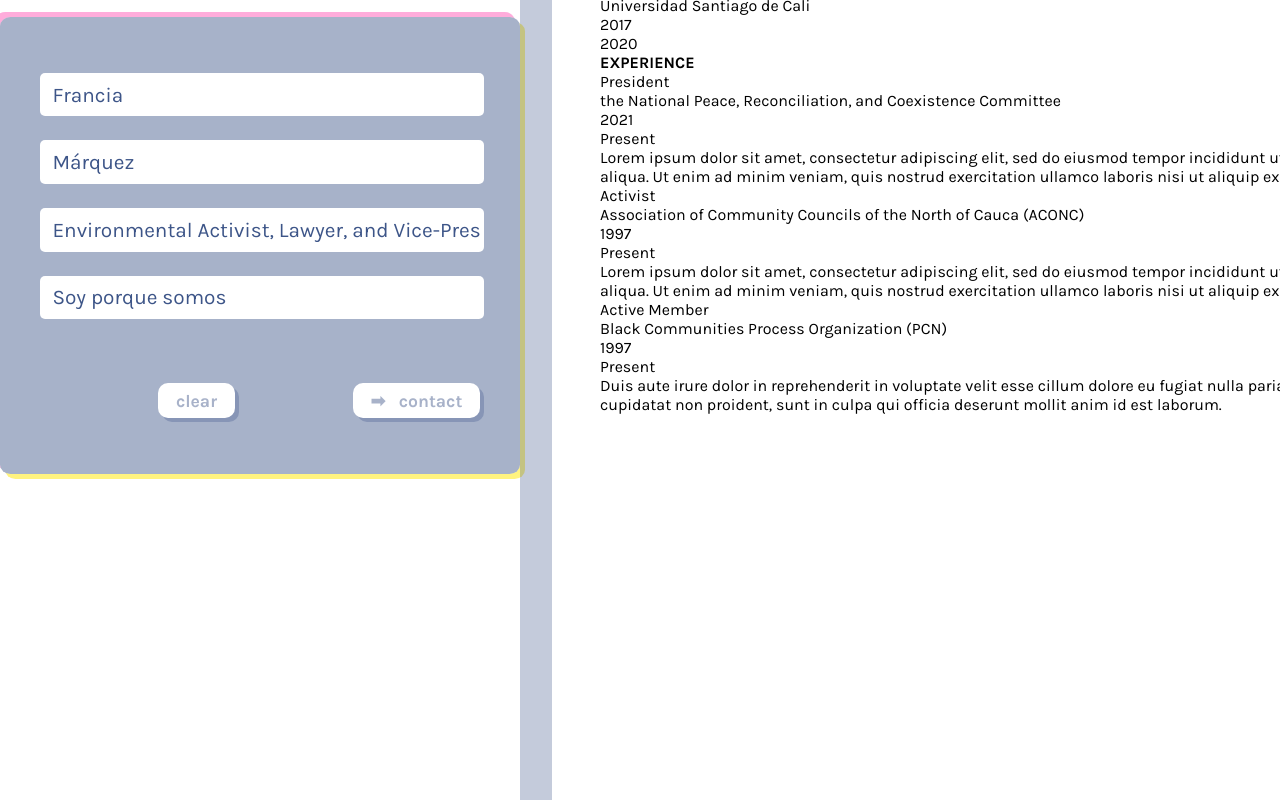
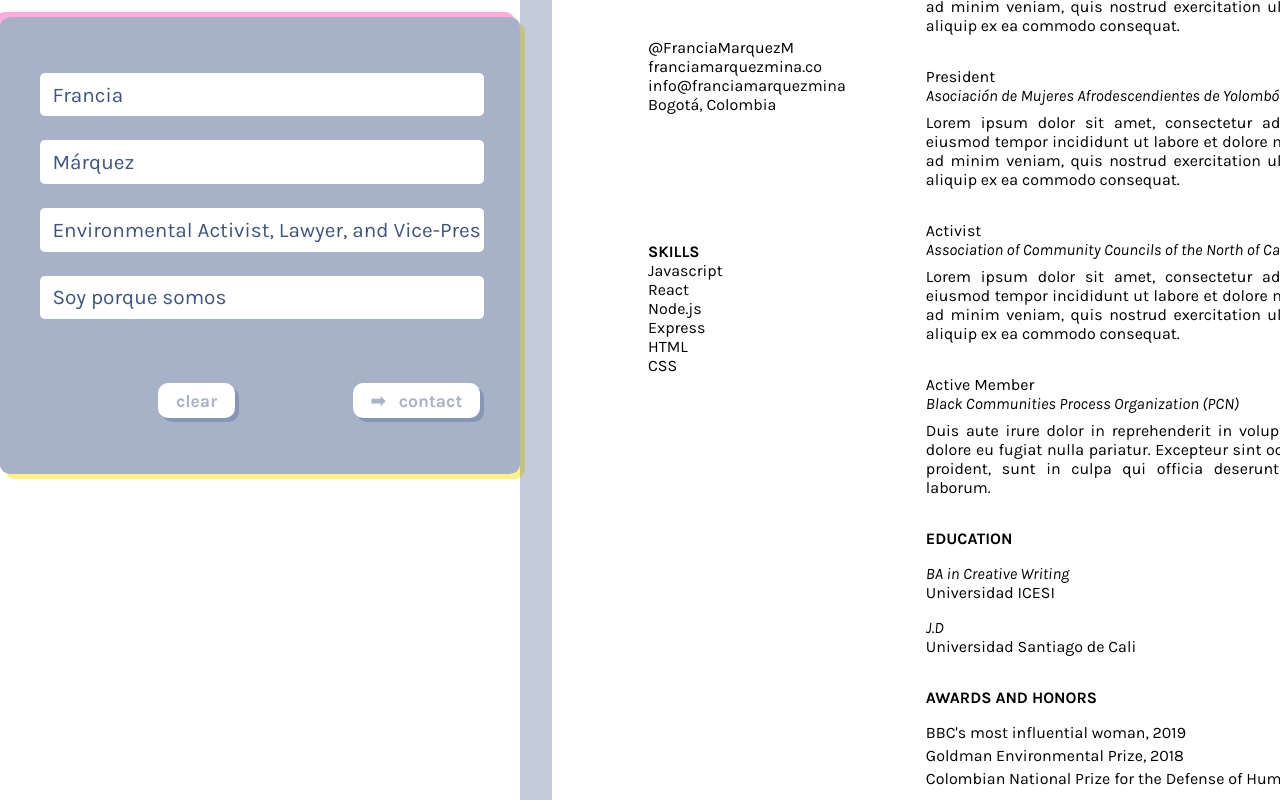
Before and after one commit to xewar/cv-builder, a React (Create React App) app: page / in a window 1280 px wide. Both pictures are taken after a click on the button "auto-fill". Shown: the part 434-1234 px from the top of the page. Built offline with nearby package versions, Linux system fonts and the light colour scheme.

Commit message:
initial CV formatting

```diff
--- a/src/components/Editor.js
+++ b/src/components/Editor.js
@@ -3,6 +3,7 @@
 import Personal from './Personal';
 import Contact from './Contact';
 import Skills from './Skills';
+import Honors from './Honors';
 import Education from './Education';
 import Work from './Work';
 import uniqid from 'uniqid';
@@ -51,6 +52,23 @@
           skill: '',
         },
       ],
+      honorsObj: [
+        {
+          id: uniqid(),
+          honor: '',
+          year: '',
+        },
+        {
+          id: uniqid(),
+          honor: '',
+          year: '',
+        },
+        {
+          id: uniqid(),
+          honor: '',
+          year: '',
+        },
+      ],
       degreesObj: [
         {
           id: uniqid(),
@@ -70,7 +88,14 @@
           description: '',
         },
       ],
-      formElements: ['personal', 'contact', 'skills', 'education', 'work'],
+      formElements: [
+        'personal',
+        'contact',
+        'skills',
+        'education',
+        'work',
+        'honors',
+      ],
       currentForm: 'personal',
       nextForm: 'contact',
       prevForm: '',
@@ -95,6 +120,8 @@
       obj = this.state.jobsObj;
     } else if (type === 'skillsDiv') {
       obj = this.state.skillsObj;
+    } else if (type === 'honorsDiv') {
+      obj = this.state.honorsObj;
     } else {
       obj = this.state.degreesObj;
     }
@@ -115,6 +142,7 @@
   addNew(event) {
     event.preventDefault();
     let type = event.target.textContent;
+    console.log('here', type);
     let obj; //
     let newInstance; //new instance of the object
     if (type === '+ Add More') {
@@ -136,6 +164,13 @@
         end: '',
         description: '',
       };
+    } else if (type === '+ Add Award') {
+      obj = this.state.honorsObj;
+      newInstance = {
+        id: uniqid(),
+        year: '',
+        honor: '',
+      };
     } else {
       obj = this.state.skillsObj;
       newInstance = {
@@ -155,7 +190,7 @@
     //get the id of the specific job or degree to delete
     let id = event.target.parentNode.parentNode.parentNode.parentNode.id;
     let newInstance;
-    if (type === 'degree') {
+    if (type === 'degree' || type === 'degreesDiv') {
       obj = this.state.degreesObj;
       newInstance = {
         id: uniqid(),
@@ -211,7 +246,7 @@
         showLeftButton: true,
       });
     }
-    if (newIndex === 4) {
+    if (newIndex === 5) {
       this.setState({
         showRightButton: false,
       });
@@ -265,6 +300,13 @@
         degreesObj: [
           {
             id: uniqid(),
+            university: 'Universidad ICESI',
+            degreeType: 'BA in Creative Writing',
+            start: '2021',
+            end: 'Present',
+          },
+          {
+            id: uniqid(),
             university: 'Universidad Santiago de Cali',
             degreeType: 'J.D',
             start: '2017',
@@ -284,6 +326,18 @@
           enim ad minim veniam, quis nostrud exercitation ullamco laboris
           nisi ut aliquip ex ea commodo consequat.`,
           },
+          {
+            id: uniqid(),
+            organization: 'Asociación de Mujeres Afrodescendientes de Yolombó',
+            title: 'President',
+            start: '2010',
+            end: '2013',
+            description: `Lorem ipsum dolor sit amet, consectetur adipiscing elit, sed do
+          eiusmod tempor incididunt ut labore et dolore magna aliqua. Ut
+          enim ad minim veniam, quis nostrud exercitation ullamco laboris
+          nisi ut aliquip ex ea commodo consequat.`,
+          },
+
           {
             id: uniqid(),
             organization:
@@ -306,6 +360,23 @@
            cillum dolore eu fugiat nulla pariatur. Excepteur sint occaecat
            cupidatat non proident, sunt in culpa qui officia deserunt
            mollit anim id est laborum.`,
+          },
+        ],
+        honorsObj: [
+          {
+            id: uniqid(),
+            honor: `BBC's most influential woman`,
+            year: '2019',
+          },
+          {
+            id: uniqid(),
+            honor: 'Goldman Environmental Prize',
+            year: '2018',
+          },
+          {
+            id: uniqid(),
+            honor: 'Colombian National Prize for the Defense of Human Rights',
+            year: '2015',
           },
         ],
       });
@@ -352,6 +423,23 @@
             start: '',
             end: '',
             description: '',
+          },
+        ],
+        honorsObj: [
+          {
+            id: uniqid(),
+            honor: '',
+            year: '',
+          },
+          {
+            id: uniqid(),
+            honor: '',
+            year: '',
+          },
+          {
+            id: uniqid(),
+            honor: '',
+            year: '',
           },
         ],
       });
@@ -415,6 +503,14 @@
             deleteJob={this.deleteInstance}
           />
         );
+      } else if (this.state.currentForm === 'honors') {
+        return (
+          <Honors
+            honorsObj={this.state.honorsObj}
+            handleChange={this.handleChangeObjects}
+            addHonor={this.addNew}
+          />
+        );
       }
     };
     return (
@@ -460,6 +556,7 @@
               skillsObj={this.state.skillsObj}
               degreesObj={this.state.degreesObj}
               jobsObj={this.state.jobsObj}
+              honorsObj={this.state.honorsObj}
             />
           </div>
           <div className="icons">
--- a/src/components/Education.js
+++ b/src/components/Education.js
@@ -49,7 +49,7 @@
     });
     return (
       <div className="formInput">
-        <div>{renderDegrees}</div>
+        <div className="degreesDiv">{renderDegrees}</div>
         <button onClick={addNewEducation}>+ Add More</button>
       </div>
     );
--- /dev/null
+++ b/src/components/Honors.js
@@ -0,0 +1,30 @@
+import React, { Component } from 'react';
+
+class Honors extends Component {
+  constructor(props) {
+    super(props);
+  }
+  render() {
+    const { honorsObj, handleChange, addHonor } = this.props;
+    const placeholders = ['Award 1', 'Award 2', 'Award 3'];
+    const renderHonors = honorsObj.map(honor => {
+      return (
+        <div className="honor" key={honor.id} id={honor.id}>
+          <input
+            placeholder={placeholders.shift()}
+            name="honor"
+            value={honor.honor}
+            onChange={handleChange}
+          ></input>
+        </div>
+      );
+    });
+    return (
+      <div className="formInput">
+        <div className="honorsDiv">{renderHonors}</div>
+        <button onClick={addHonor}>+ Add Award</button>
+      </div>
+    );
+  }
+}
+export default Honors;
--- a/src/components/Preview.js
+++ b/src/components/Preview.js
@@ -19,6 +19,7 @@
       skillsObj,
       jobsObj,
       degreesObj,
+      honorsObj,
     } = this.props;
     const displaySkills = skillsObj.map(skill => {
       return (
@@ -27,13 +28,24 @@
         </div>
       );
     });
+    const displayHonors = honorsObj.map(honor => {
+      return (
+        <div className="honor" key={uniqid()}>
+          {honor.honor}, {honor.year}
+        </div>
+      );
+    });
     const displayJobs = jobsObj.map(job => {
       return (
         <div className="jobPreview" key={uniqid()}>
+          <div className="jobsTop">
             <div className="jobTitle">{job.title}</div>
+            <div className="jobDates">
+              {job.start} - {job.end}
+            </div>
+          </div>
           <div className="organizationTitle">{job.organization}</div>
-          <div className="jobStart">{job.start}</div>
-          <div className="jobEnd">{job.end}</div>
+
           <div className="jobDescription">{job.description}</div>
         </div>
       );
@@ -41,10 +53,13 @@
     const displayDegrees = degreesObj.map(degree => {
       return (
         <div className="degreePreview" key={uniqid()}>
+          <div className="degreeTop">
             <div className="degreeType">{degree.degreeType}</div>
+            <div className="degreeDates">
+              {degree.start} - {degree.end}
+            </div>
+          </div>
           <div className="university">{degree.university}</div>
-          <div className="degreeStart">{degree.start}</div>
-          <div className="degreeEnd">{degree.end}</div>
         </div>
       );
     });
@@ -52,17 +67,21 @@
       <div className="cvPreview">
         <div className="paper">
           <div className="cvText">
-            <div className="personal">
+            <div className="cvLeft">
+              <div className="topLeft">
                 <div className="name">
                   {firstName} {lastName}
                 </div>
-              <div className="title">{title}</div>
                 <div className="about"> {about}</div>
+              </div>
+              <div className="cvBottomLeft">
+                <div className="contact">
                   <div className="twitter">{twitter}</div>
                   <div className="website">{website}</div>
                   <div className="email">{email}</div>
                   <div className="mobile">{mobile}</div>
                   <div className="city">{city}</div>
+                </div>
                 <div className="skills">
                   {/* section title only displayed if there is something filled out */}
                   {skillsObj[0].skill && (
@@ -70,17 +89,33 @@
                   )}
                   <div>{displaySkills}</div>
                 </div>
+              </div>
+            </div>
+            <div class="cvRight">
+              <div className="cvTopRight">
+                <div className="title">{title}</div>
+              </div>
+              <div className="cvBottomRight">
+                {jobsObj[0].title && (
+                  <div className="work">
+                    <div className="sectionTitle">Experience</div>
+                    <div className="jobsDiv"> {displayJobs}</div>
+                  </div>
+                )}
+                {degreesObj[0].university && (
                   <div className="education">
-                {degreesObj[0].university && (
                     <div className="sectionTitle">Education</div>
+
+                    <div className="displayDegreesDiv">{displayDegrees}</div>
+                  </div>
                 )}
-                <div>{displayDegrees}</div>
+                {honorsObj[0].honor && (
+                  <div className="honors">
+                    <div className="sectionTitle">Awards and Honors</div>
+
+                    <div className="awardsDiv">{displayHonors}</div>
                   </div>
-              <div className="work">
-                {jobsObj[0].title && (
-                  <div className="sectionTitle">Experience</div>
                 )}
-                <div> {displayJobs}</div>
               </div>
             </div>
           </div>
--- a/src/styles/app.css
+++ b/src/styles/app.css
@@ -79,7 +79,8 @@
 .formInput,
 .job,
 .degree,
-.skillsDiv {
+.skillsDiv,
+.honorsDiv {
   display: flex;
   flex-direction: column;
   gap: 1.5em;
@@ -87,6 +88,13 @@
 .job,
 .degree {
   margin-bottom: 2em;
+}
+.jobsDiv,
+.degreesDiv {
+  display: flex;
+  flex-direction: column;
+  gap: 2em;
+  margin-top: 1em;
 }
 
 button {
@@ -156,9 +164,21 @@
   color: white;
   font-size: 2em;
 }
+.cvText {
+  padding: 3em 7em 3em 6em;
+  display: flex;
+  flex-direction: row;
+  gap: 5em;
+}
+
 .name {
   font-size: 3em;
   font-weight: bold;
+}
+.about {
+  margin-top: 0.5em;
+  font-size: 1.5em;
+  font-style: italic;
 }
 .title {
   font-size: 1.5em;
@@ -167,6 +187,57 @@
   font-weight: bold;
   text-transform: uppercase;
 }
-.cvText {
-  padding: 3em;
+.cvLeft {
+  display: flex;
+  flex-direction: column;
+  gap: 15em;
 }
+.cvBottomLeft {
+  display: flex;
+  flex-direction: column;
+  justify-content: center;
+  gap: 8em;
+}
+
+.cvTopRight {
+  margin-top: 3em;
+}
+.cvBottomRight {
+  margin-top: clamp(5em, 8em, 10em);
+  display: flex;
+  flex-direction: column;
+  gap: 2em;
+}
+
+.jobsTop,
+.degreeTop {
+  display: flex;
+  justify-content: space-between;
+}
+.degreeType {
+  font-style: italic;
+}
+.displayDegreesDiv {
+  display: flex;
+  flex-direction: column;
+  gap: 1em;
+  margin-top: 1em;
+}
+.jobDescription {
+  text-align: justify;
+  margin-top: 0.5em;
+}
+.jobDates,
+.degreeDates {
+  display: flex;
+}
+.organizationTitle {
+  font-style: italic;
+}
+
+.awardsDiv {
+  margin-top: 1em;
+  display: flex;
+  flex-direction: column;
+  gap: 0.25em;
+}
```
Also changed, not shown: 1 other file (tests, documents, lock files or other folders). Lines whose indentation alone changed are shown as unchanged.
